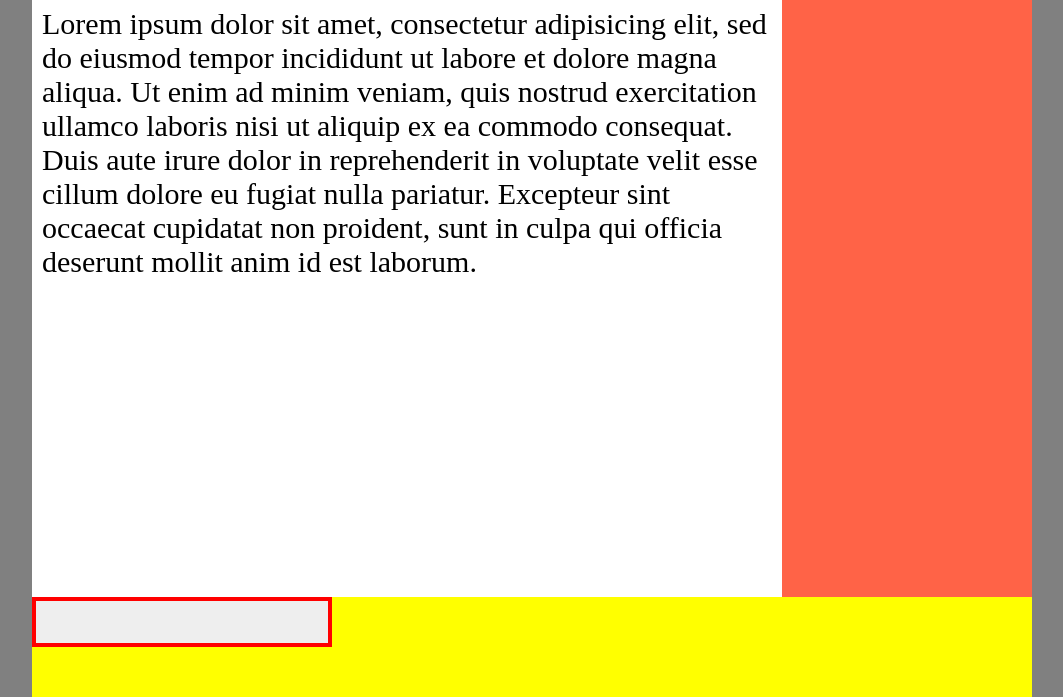
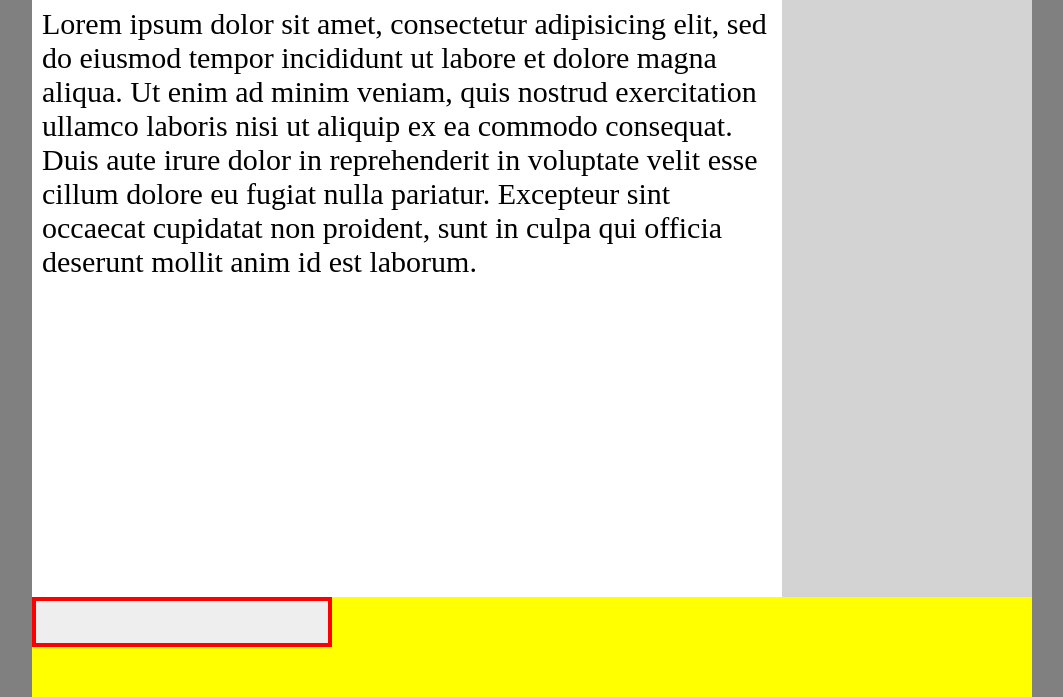
Before and after one commit to Jahid-developer/Day3, a plain HTML site: page index.html in a window 1280 px wide. Shown: the part 203-900 px from the top of the page, without its empty margins (108-1171 px from the left). Drawn offline with Linux system fonts and the light colour scheme.

Commit message:
Update newstyle.css

```diff
--- a/newstyle.css
+++ b/newstyle.css
@@ -82,9 +82,10 @@ border-radius: 60%;
 
 .sidebar
 {
+	font-size:30px;
 	width: 25%;
 	height: 600px;
-	background: tomato;
+	background: lightgray;
 	float: right;
 }
 
```
